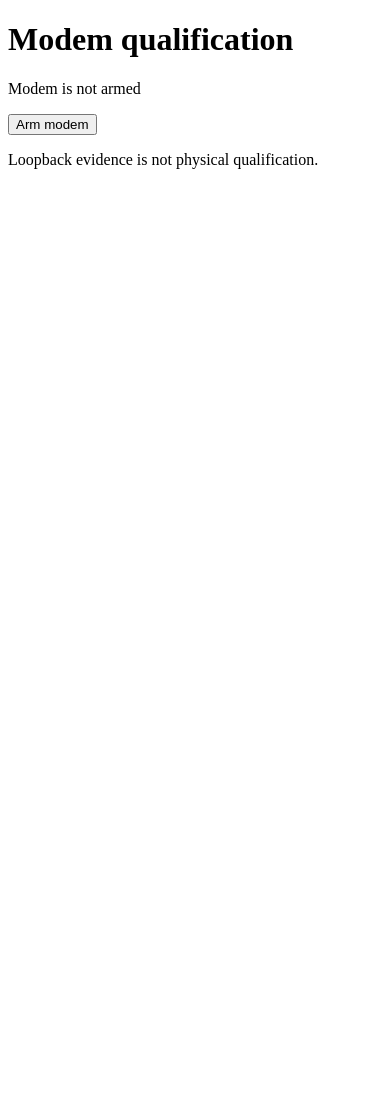
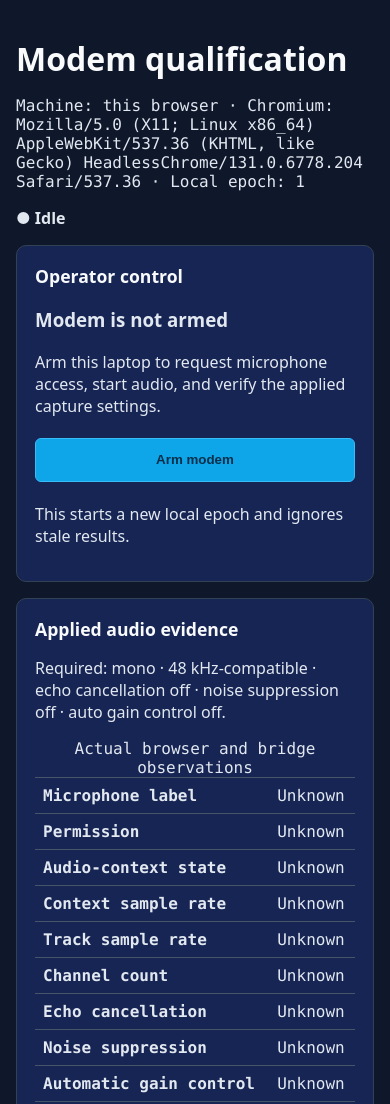
Before and after one commit to sandwichfarm/fipwave, a website built with Vite: page apps/modem-ui/index.html in a window 390 px wide. Shown: the top 1104 px of the page. Before the commit the page ends 844 px from the top, so only its background shows below. Built offline with nearby package versions, Linux system fonts and the light colour scheme.

Commit message:
feat(01-03): render accessible audio preflight console
- Render fact-based arm, failure, ready, and disconnect states\n- Keep dynamic browser evidence text-only and responsive

```diff
--- a/apps/modem-ui/index.html
+++ b/apps/modem-ui/index.html
@@ -6,46 +6,7 @@
     <title>Modem qualification</title>
   </head>
   <body>
-    <main>
-      <h1>Modem qualification</h1>
-      <p id="status" aria-live="polite">Modem is not armed</p>
-      <button id="arm-modem" type="button">Arm modem</button>
-      <p>Loopback evidence is not physical qualification.</p>
-    </main>
-    <script type="module">
-      const status = document.querySelector('#status');
-      const armButton = document.querySelector('#arm-modem');
-      const audioSettingsType = 2;
-
-      function createAudioSettingsFrame() {
-        const payload = new Uint8Array([1, 0]);
-        const frame = new ArrayBuffer(32 + payload.byteLength);
-        const view = new DataView(frame);
-        view.setUint8(0, 0x46);
-        view.setUint8(1, 0x57);
-        view.setUint8(2, 0x41);
-        view.setUint8(3, 0x56);
-        view.setUint8(4, 1);
-        view.setUint8(5, audioSettingsType);
-        view.setUint32(8, payload.byteLength, true);
-        view.setUint32(12, 1, true);
-        new Uint8Array(frame, 32).set(payload);
-        return frame;
-      }
-
-      armButton.addEventListener('click', () => {
-        const bridge = new WebSocket(`ws://${window.location.host}/bridge`);
-        bridge.binaryType = 'arraybuffer';
-        status.textContent = 'Arming local loopback modem…';
-        bridge.addEventListener('open', () => bridge.send(createAudioSettingsFrame()));
-        bridge.addEventListener('message', () => {
-          status.textContent = 'Loopback evidence recorded; this is not physical qualification.';
-          bridge.close();
-        });
-        bridge.addEventListener('error', () => {
-          status.textContent = 'Local bridge disconnected. Qualification is paused; no result is being inferred.';
-        });
-      });
-    </script>
+    <main id="app"></main>
+    <script type="module" src="/src/main.ts"></script>
   </body>
 </html>
--- /dev/null
+++ b/apps/modem-ui/src/main.ts
@@ -0,0 +1,159 @@
+import './style.css';
+import { armAudio, resetAudio, type AppliedAudioEvidence } from './audio.js';
+
+type UiState = 'idle' | 'requesting' | 'ready' | 'failed' | 'disconnected';
+
+const app = document.querySelector<HTMLDivElement>('#app');
+if (!app) throw new Error('Modem UI root is unavailable');
+const appRoot: HTMLDivElement = app;
+
+let epoch = 1;
+let evidence: AppliedAudioEvidence | undefined;
+let uiState: UiState = 'idle';
+let failure = '';
+
+const labels: Record<UiState, string> = {
+  idle: 'Idle', requesting: 'Requesting', ready: 'Ready', failed: 'Failed', disconnected: 'Disconnected',
+};
+
+const bodyCopy: Record<UiState, string> = {
+  idle: 'Arm this laptop to request microphone access, start audio, and verify the applied capture settings.',
+  requesting: 'Requesting microphone and starting audio…',
+  ready: 'Audio preflight passed on this laptop.',
+  failed: '',
+  disconnected: 'Local bridge disconnected. Qualification is paused; no result is being inferred.',
+};
+
+function element<K extends keyof HTMLElementTagNameMap>(tag: K, text?: string): HTMLElementTagNameMap[K] {
+  const node = document.createElement(tag);
+  if (text !== undefined) node.textContent = text;
+  return node;
+}
+
+function settingValue(value: unknown): string {
+  return value === undefined ? 'Unknown' : String(value);
+}
+
+function frameForSettings(value: AppliedAudioEvidence): ArrayBuffer {
+  const payload = new TextEncoder().encode(JSON.stringify(value));
+  const frame = new ArrayBuffer(32 + payload.byteLength);
+  const view = new DataView(frame);
+  for (const [index, byte] of [0x46, 0x57, 0x41, 0x56].entries()) view.setUint8(index, byte);
+  view.setUint8(4, 1);
+  view.setUint8(5, 2);
+  view.setUint32(8, payload.byteLength, true);
+  view.setUint32(12, value.epoch, true);
+  new Uint8Array(frame, 32).set(payload);
+  return frame;
+}
+
+function reportToBridge(value: AppliedAudioEvidence): Promise<void> {
+  return new Promise((resolve, reject) => {
+    const bridge = new WebSocket(`ws://${window.location.host}/bridge`);
+    bridge.binaryType = 'arraybuffer';
+    bridge.addEventListener('open', () => bridge.send(frameForSettings(value)), { once: true });
+    bridge.addEventListener('message', () => { bridge.close(); resolve(); }, { once: true });
+    bridge.addEventListener('error', () => reject(new Error('Local bridge disconnected.')), { once: true });
+  });
+}
+
+function appendSetting(table: HTMLTableElement, label: string, value: unknown): void {
+  const row = table.insertRow();
+  const key = element('th', label);
+  key.scope = 'row';
+  row.append(key, element('td', settingValue(value)));
+}
+
+function render(): void {
+  appRoot.replaceChildren();
+  const header = element('header');
+  header.append(element('h1', 'Modem qualification'));
+  const meta = element('p', `Machine: this browser · Chromium: ${navigator.userAgent} · Local epoch: ${epoch}`);
+  meta.className = 'measurements';
+  header.append(meta);
+  const badge = element('p', `● ${labels[uiState]}`);
+  badge.className = `status status-${uiState}`;
+  header.append(badge);
+  appRoot.append(header);
+
+  const grid = element('div');
+  grid.className = 'console-grid';
+  const operator = element('section');
+  operator.className = 'card operator-card';
+  operator.append(element('h2', 'Operator control'));
+  if (uiState === 'idle') operator.append(element('h3', 'Modem is not armed'));
+  const announcement = element('p', uiState === 'failed'
+    ? `Audio preflight failed: ${failure}. Check the device or browser permission, then Reset / re-arm.`
+    : bodyCopy[uiState]);
+  announcement.id = 'audio-status';
+  announcement.setAttribute('aria-live', uiState === 'failed' ? 'assertive' : 'polite');
+  operator.append(announcement);
+  if (uiState === 'idle') operator.append(control('Arm modem', arm));
+  if (uiState === 'requesting') operator.append(control('Arm modem', arm, true));
+  if (uiState === 'ready') {
+    operator.append(control('Start Cyrinx qualification', () => undefined));
+    operator.append(control('Reset / re-arm', reset, false, 'secondary'));
+  }
+  if (uiState === 'failed' || uiState === 'disconnected') operator.append(control('Reset / re-arm', reset, false, 'secondary'));
+  operator.append(element('p', 'This starts a new local epoch and ignores stale results.'));
+  grid.append(operator);
+
+  const evidenceCard = element('section');
+  evidenceCard.className = 'card';
+  evidenceCard.append(element('h2', 'Applied audio evidence'));
+  evidenceCard.append(element('p', 'Required: mono · 48 kHz-compatible · echo cancellation off · noise suppression off · auto gain control off.'));
+  const table = element('table');
+  table.append(element('caption', 'Actual browser and bridge observations'));
+  appendSetting(table, 'Microphone label', evidence?.microphoneLabel);
+  appendSetting(table, 'Permission', evidence?.permission);
+  appendSetting(table, 'Audio-context state', evidence?.contextState);
+  appendSetting(table, 'Context sample rate', evidence?.contextSampleRate);
+  appendSetting(table, 'Track sample rate', evidence?.trackSampleRate);
+  appendSetting(table, 'Channel count', evidence?.channelCount);
+  appendSetting(table, 'Echo cancellation', evidence?.echoCancellation);
+  appendSetting(table, 'Noise suppression', evidence?.noiseSuppression);
+  appendSetting(table, 'Automatic gain control', evidence?.autoGainControl);
+  appendSetting(table, 'AudioWorklet status', evidence?.workletState);
+  appendSetting(table, 'Bridge endpoint', evidence ? 'localhost only' : undefined);
+  evidenceCard.append(table);
+  grid.append(evidenceCard);
+  appRoot.append(grid);
+
+  const gate = element('section');
+  gate.className = 'card';
+  gate.append(element('h2', 'Cyrinx qualification gate'));
+  const checklist = element('ol');
+  ['Cyrinx build and golden vectors', '256 B and 1536 B fixture round trips', 'Browser PCM bridge loopback', 'Cold acquisition: A → B', 'Cold acquisition: B → A', 'Gate decision'].forEach((step) => checklist.append(element('li', step)));
+  gate.append(checklist, element('p', 'Cyrinx qualification has not started. Fixture results do not qualify the physical sound path.'));
+  appRoot.append(gate);
+}
+
+function control(label: string, action: () => void | Promise<void>, disabled = false, className = ''): HTMLButtonElement {
+  const button = element('button', label);
+  button.type = 'button'; button.disabled = disabled; button.className = className;
+  button.addEventListener('click', () => { void action(); });
+  return button;
+}
+
+async function arm(): Promise<void> {
+  if (uiState === 'requesting') return;
+  uiState = 'requesting'; failure = ''; render();
+  try {
+    evidence = await armAudio(epoch);
+    await reportToBridge(evidence);
+    uiState = 'ready';
+  } catch (error) {
+    const message = error instanceof Error ? error.message : 'unknown audio error';
+    uiState = message.includes('bridge') ? 'disconnected' : 'failed';
+    failure = message;
+  }
+  render();
+}
+
+async function reset(): Promise<void> {
+  epoch = await resetAudio();
+  evidence = undefined; uiState = 'requesting'; failure = ''; render();
+  await arm();
+}
+
+render();
--- /dev/null
+++ b/apps/modem-ui/src/style.css
@@ -0,0 +1,16 @@
+:root { color: #e2e8f0; background: #0f172a; font-family: system-ui, -apple-system, BlinkMacSystemFont, "Segoe UI", sans-serif; }
+* { box-sizing: border-box; }
+body { margin: 0; min-width: 320px; }
+#app { max-width: 1160px; margin: 0 auto; padding: 24px; }
+h1, h2 { color: #f8fafc; } h1 { margin-bottom: 4px; } h2 { margin-top: 0; font-size: 1.1rem; }
+.measurements, table { font-family: ui-monospace, SFMono-Regular, Menlo, Consolas, monospace; overflow-wrap: anywhere; }
+.status { font-weight: 700; } .status-ready { color: #22c55e; } .status-failed, .status-disconnected { color: #fb7185; } .status-requesting { color: #facc15; }
+.console-grid { display: grid; grid-template-columns: minmax(0, 2fr) minmax(0, 3fr); gap: 16px; }
+.card { background: #172554; border: 1px solid #334155; border-radius: 10px; padding: 18px; margin-top: 16px; overflow-wrap: anywhere; }
+.operator-card { position: sticky; top: 12px; align-self: start; }
+button { min-height: 44px; padding: 10px 16px; border: 1px solid #38bdf8; border-radius: 6px; background: #0ea5e9; color: #082f49; font-weight: 700; cursor: pointer; margin: 4px 8px 4px 0; }
+button.secondary { background: transparent; color: #e2e8f0; } button:disabled { opacity: .55; cursor: wait; }
+button:focus-visible { outline: 3px solid #38bdf8; outline-offset: 2px; }
+table { width: 100%; border-collapse: collapse; } th, td { border-top: 1px solid #475569; padding: 8px; text-align: left; vertical-align: top; overflow-wrap: anywhere; }
+@media (max-width: 1023px) { #app { padding: 16px; } .console-grid { display: block; } .operator-card { position: static; } button { width: 100%; margin: 5px 0; } }
+@media (prefers-reduced-motion: reduce) { * { scroll-behavior: auto; } }
--- /dev/null
+++ b/apps/modem-ui/src/vite-env.d.ts
@@ -0,0 +1 @@
+declare module '*.css';
```
